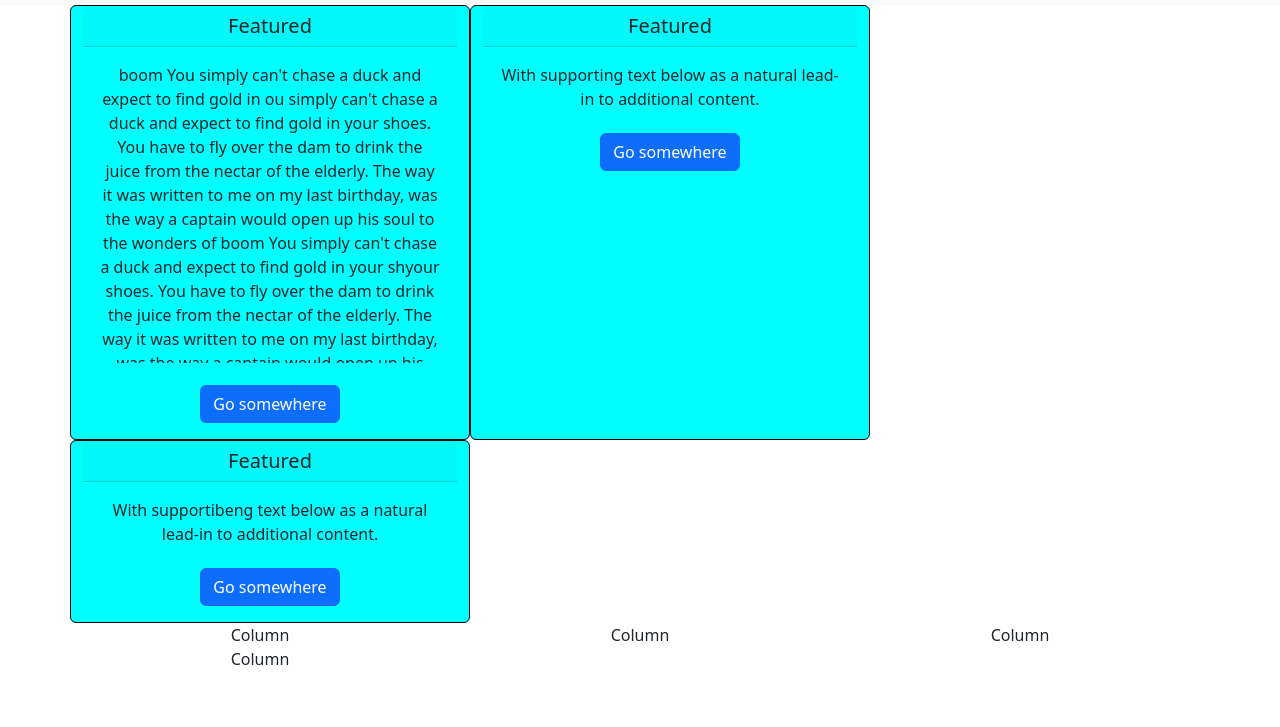
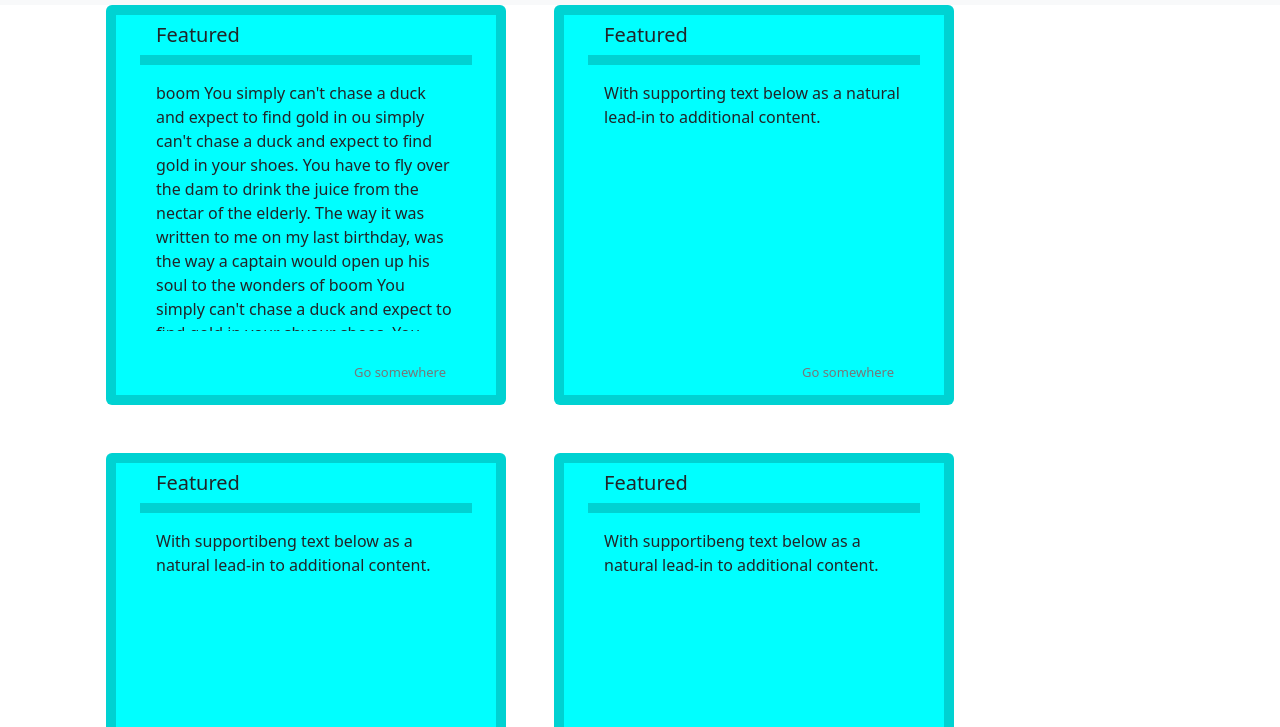
Before and after one commit to OhIts-HER/task_app, a plain HTML site: page index.html in a window 1280 px wide. Shown: the part 73-800 px from the top of the page. Drawn offline with nearby package versions, Linux system fonts and the light colour scheme.

Commit message:
note card layout pt2

```diff
--- a/index.html
+++ b/index.html
@@ -191,29 +191,44 @@
 
         <!-- Note_card_display -->
 
-        <div class="container text-center">
-          <div class="row row-cols-3">
-            <div class="col card" id= "note-card">
+        <div class="container text-left">
+          <div class="row row-cols-3 g-5">
+            <div class="col card note-card " >
               <h5 class="card-header">Featured</h5>
               <div class="card-body" >
-                <p class="card-text body-text">
+                <p class="card-text body-text " >
                   boom You simply can't chase a duck and expect to find gold in ou simply can't chase a duck and expect to find gold in your shoes. You have to fly over the dam to drink the juice from the nectar of the elderly. The way it was written to me on my last birthday, was the way a captain would open up his soul to the wonders of
                   boom You simply can't chase a duck and expect to find gold in your shyour shoes. You have to fly over the dam to drink the juice from the nectar of the elderly. The way it was written to me on my last birthday, was the way a captain would open up his soul to the wonders ofWith supporting text below as a natural lead-in to additional contenWith supporting text below as a natural lead-in to additional content.</p>
-                <a href="#" class="btn btn-primary ">Go somewhere</a>
+                <a href="#" class="btn btn-primary " id="delete-btn">Go somewhere</a>
               </div>
             </div>
-            <div class="col card" id= "note-card">
+            <div class="col card note-card" >
               <h5 class="card-header">Featured</h5>
               <div class="card-body">
                 <p class="card-text body-text">With supporting text below as a natural lead-in to additional content.</p>
-                <a href="#" class="btn btn-primary">Go somewhere</a>
+                <a href="#" class="btn btn-primary" id="delete-btn">Go somewhere</a>
               </div>
             </div>
-            <div class="col card" id= "note-card">
+            <div class="col card note-card">
               <h5 class="card-header">Featured</h5>
               <div class="card-body">
                 <p class="card-text body-text">With supportibeng text below as a natural lead-in to additional content.</p>
-                <a href="#" class="btn btn-primary">Go somewhere</a>
+                <a href="#" class="btn btn-primary" id="delete-btn">Go somewhere</a>
+              </div>
+            </div>
+
+            <div class="col card note-card">
+              <h5 class="card-header">Featured</h5>
+              <div class="card-body">
+                <p class="card-text body-text">With supportibeng text below as a natural lead-in to additional content.</p>
+                <a href="#" class="btn btn-primary" id="delete-btn">Go somewhere</a>
+              </div>
+            </div>
+            <div class="col card note-card">
+              <h5 class="card-header">Featured</h5>
+              <div class="card-body">
+                <p class="card-text body-text">With supportibeng text below as a natural lead-in to additional content.</p>
+                <a href="#" class="btn btn-primary" id="delete-btn">Go somewhere</a>
               </div>
             </div>
           </div>
@@ -222,48 +237,8 @@
 
 
 
-        <div class="container text-center">
-          <div class="row row-cols-3">
-            <div class="col">Column</div>
-            <div class="col">Column</div>
-            <div class="col">Column</div>
-            <div class="col">Column</div>
 
 
-    <!-- <div class="container overflow-hidden text-right " id="note-card">
-      <div class="row gy-5">
-
-        <div class="col-6 card">
-          <h5 class="card-header">Featured</h5>
-          <div class="card-body">
-          <div class="p-3 card-text body-text">boom You simply can't chase a duck and expect to find gold in ou simply can't chase a duck and expect to find gold in your shoes. You have to fly over the dam to drink the juice from the nectar of the elderly. The way it was written to me on my last birthday, was the way a captain would open up his soul to the wonders of
-            boom You simply can't chase a duck and expect to find gold in your shyour shoes. You have to fly over the dam to drink the juice from the nectar of the elderly. The way it was written to me on my last birthday, was the way a captain would open up his soul to the wonders ofWith supporting text below as a natural lead-in to additional contenWith supporting text below as a natural lead-in to additional content.</div>
-          <a href="#" class="btn btn-primary ">Go somewhere</a>
-        </div>
-      </div>
-        <div class="col-6 card">
-          <h5 class="card-header">Featured</h5>
-          <div class="card-body">
-          <div class="p-3 ">Custom column padding</div>
-          <a href="#" class="btn btn-primary ">Go somewhere</a>
-        </div>
-      </div>
-        <div class="col-6 card">
-          <h5 class="card-header">Featured</h5>
-          <div class="card-body">
-          <div class="p-3">Custom column padding</div>
-          <a href="#" class="btn btn-primary ">Go somewhere</a>
-        </div>
-      </div>
-        <div class="col-6 card">
-          <h5 class="card-header">Featured</h5>
-          <div class="card-body">
-          <div class="p-3 ">Custom column padding</div>
-          <a href="#" class="btn btn-primary ">Go somewhere</a>
-        </div>
-      </div>
-      </div>
-    </div> -->
 
 
 
--- a/style.css
+++ b/style.css
@@ -53,25 +53,33 @@
 
 #delete-btn  {
     border: none;
+    float: right;
 
-    margin-left: 200px;
-    padding: 0px;
+    padding: 10px;
     font-size: small;
     color: rgb(118, 118, 121);
-    background-color: none;
+    --bs-btn-bg: aqua;
+    --bs-btn-border-color: #0dfd69;
+    --bs-btn-hover-bg: none;
+    --bs-btn-active-bg: none;
+    --bs-btn-active-border-color: none;
+    --bs-btn-active-shadow: inset 0 3px 5px rgba(0, 0, 0, 0.125);
+
 
  }
 
+
+
 /* index page */
 
- #note-card {
-   background-color: aqua;
-   width: 400px;
+ .note-card {
 
+   background-color: aqua !important;
+   width: 400px !important;
+   height:400px !important;
 
-
-   /* margin-left:4%;
-   margin-top: 50px;  */
+  /*needed this styling to match horizontal. 48px8*/
+  margin-left:3rem;
 
    border-color: black;
    border-style: solid;
@@ -83,10 +91,17 @@
 
 .body-text{
 
-   max-height:300px;
+ height:250px;
    text-overflow: ellipsis;
    position: relative;
    display: inline-block;
    overflow: hidden;
    white-space:wrap;
+
+
 }
+
+.card{
+   --bs-card-border-width: 10px !important;
+   --bs-card-cap-bg: none !important;
+}
```
